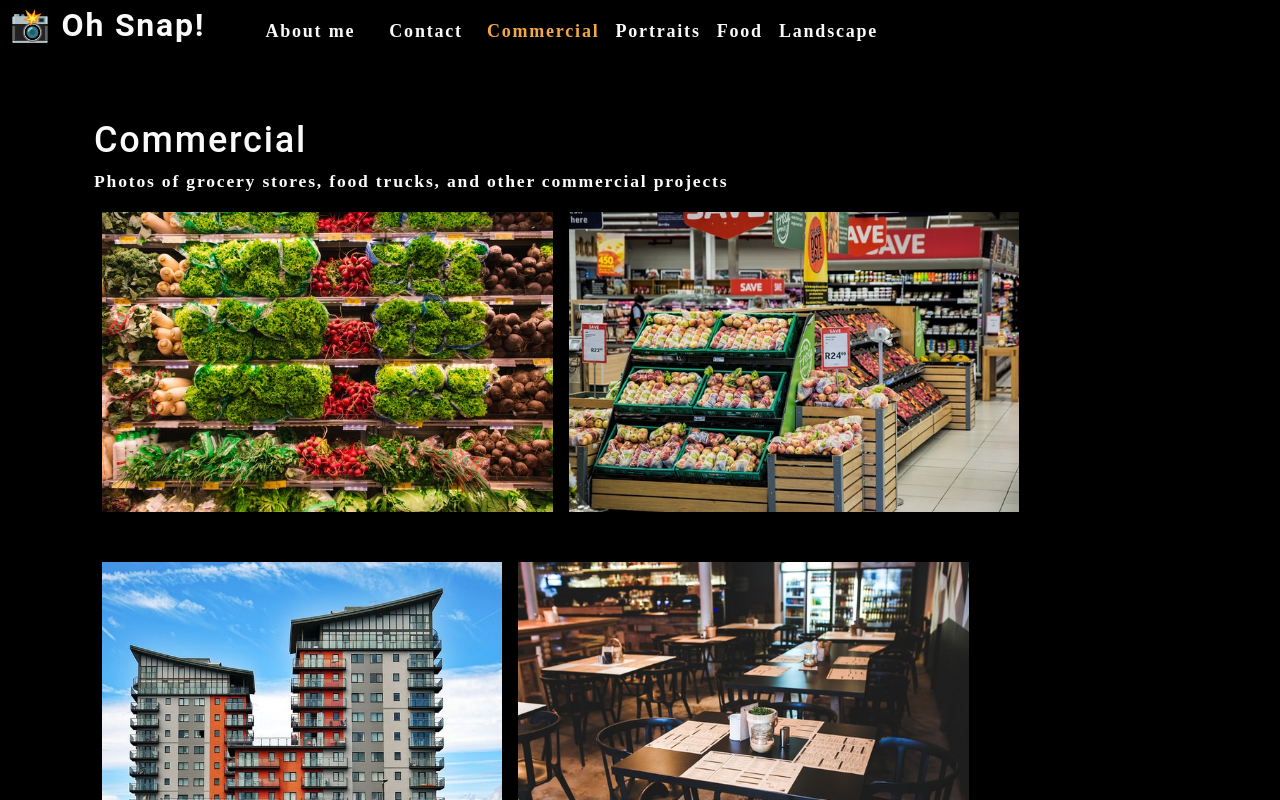
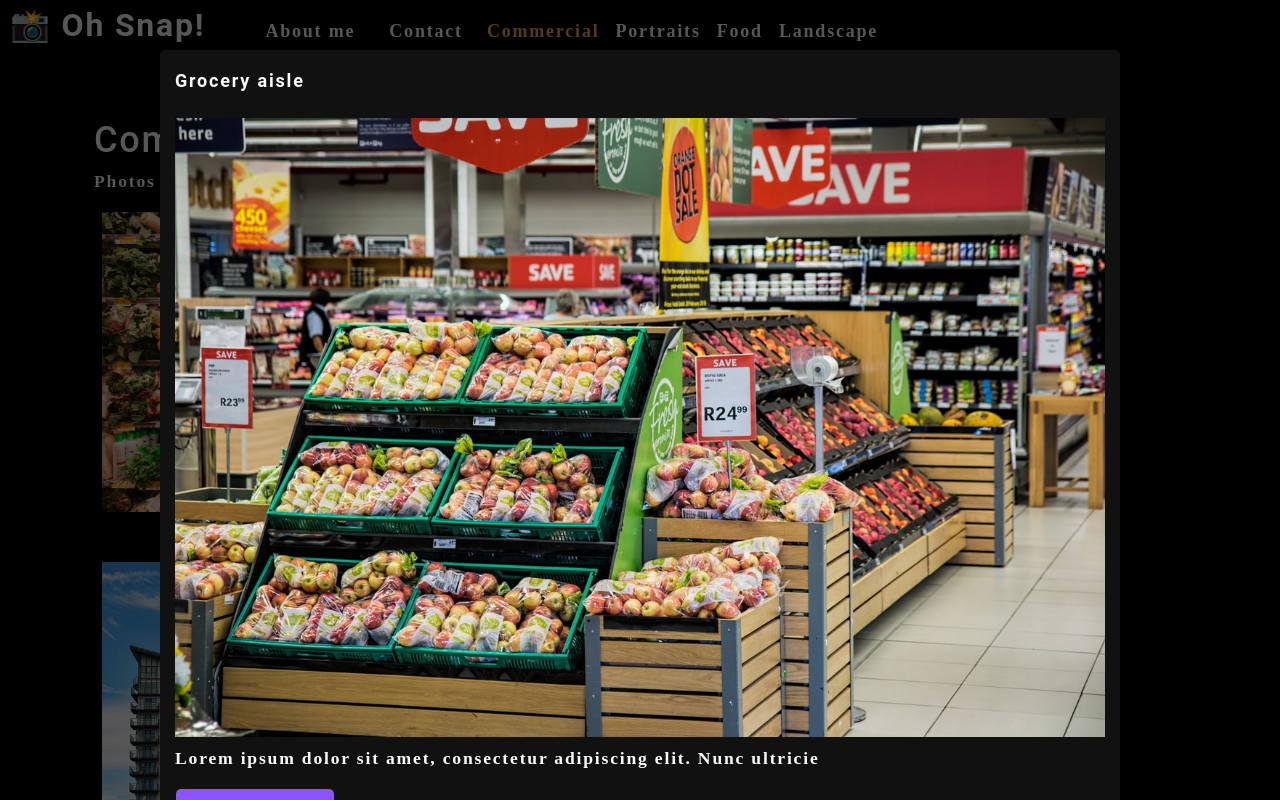
Before and after one commit to mrsdno/photo-port, a React (Create React App) app: page / in a window 1280 px wide. Both pictures are taken after a click on the picture 327 px from the left and 361 px from the top of the page. Shown: the top 800 px of the page. Built offline with nearby package versions, Linux system fonts and the light colour scheme.

Commit message:
set up modal and installed packages for deployment

```diff
--- /dev/null
+++ b/src/components/Modal/index.js
@@ -0,0 +1,18 @@
+import React from 'react';
+
+const Modal = ({ onClose, currentPhoto }) => {
+    const { name, category, description, index } = currentPhoto;
+
+    return (
+      <div className="modalBackdrop">
+        <div className="modalContainer">
+          <h3 className="modalTitle">{name}</h3>
+          <img src={require(`../../assets/large/${category}/${index}.jpg`)} alt="current category" />
+          <p>{description}</p>
+          <button type="button" onClick={onClose}>Close this modal</button>
+        </div>
+      </div>
+    );
+}
+
+export default Modal;
--- a/src/components/PhotoList/index.js
+++ b/src/components/PhotoList/index.js
@@ -1,4 +1,5 @@
 import React, { useState } from "react";
+import Modal from '../Modal';
 
 const PhotoList = ({ category }) => {
   const [photos] = useState([
@@ -119,15 +120,22 @@
   ]);
 
   const currentPhotos = photos.filter((photo) => photo.category === category);
-
+  const [currentPhoto, setCurrentPhoto] = useState();
+  const [isModalOpen, setIsModalOpen] = useState(false);
+  const toggleModal = (image, i) => {
+    setCurrentPhoto({ ...image, index: 1 });
+    setIsModalOpen(!isModalOpen);
+  }
   return (
     <div>
+      {isModalOpen && <Modal currentPhoto={currentPhoto} onClose={toggleModal} />}
       <div className="flex-row">
         {currentPhotos.map((image, i) => (
           <img
             src={require(`../../assets/small/${category}/${i}.jpg`)}
             alt={image.name}
             className="img-thumbnail mx-1"
+            onClick={() => toggleModal(image, i)}
             key={image.name}
           />
         ))}
```
Also changed, not shown: package.json (+6 -2 lines), 1 other file (tests, documents, lock files or other folders).
